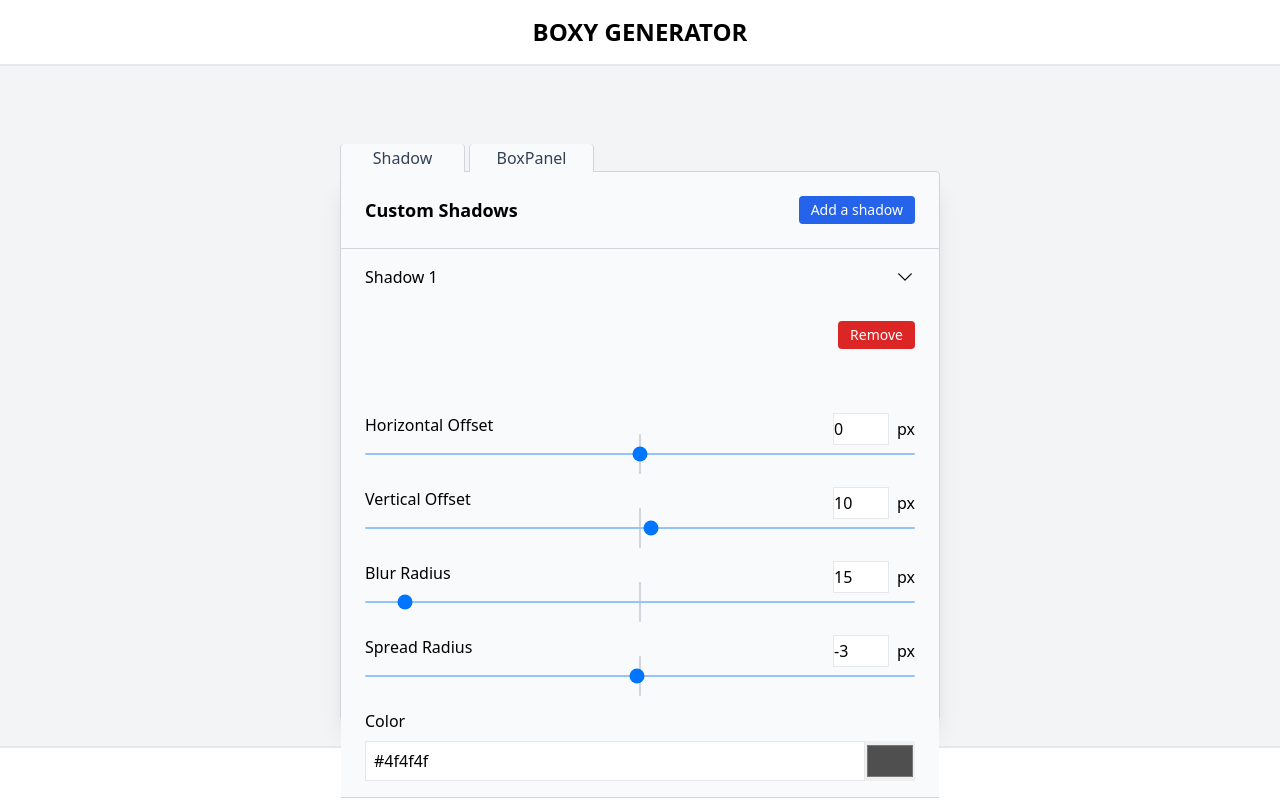
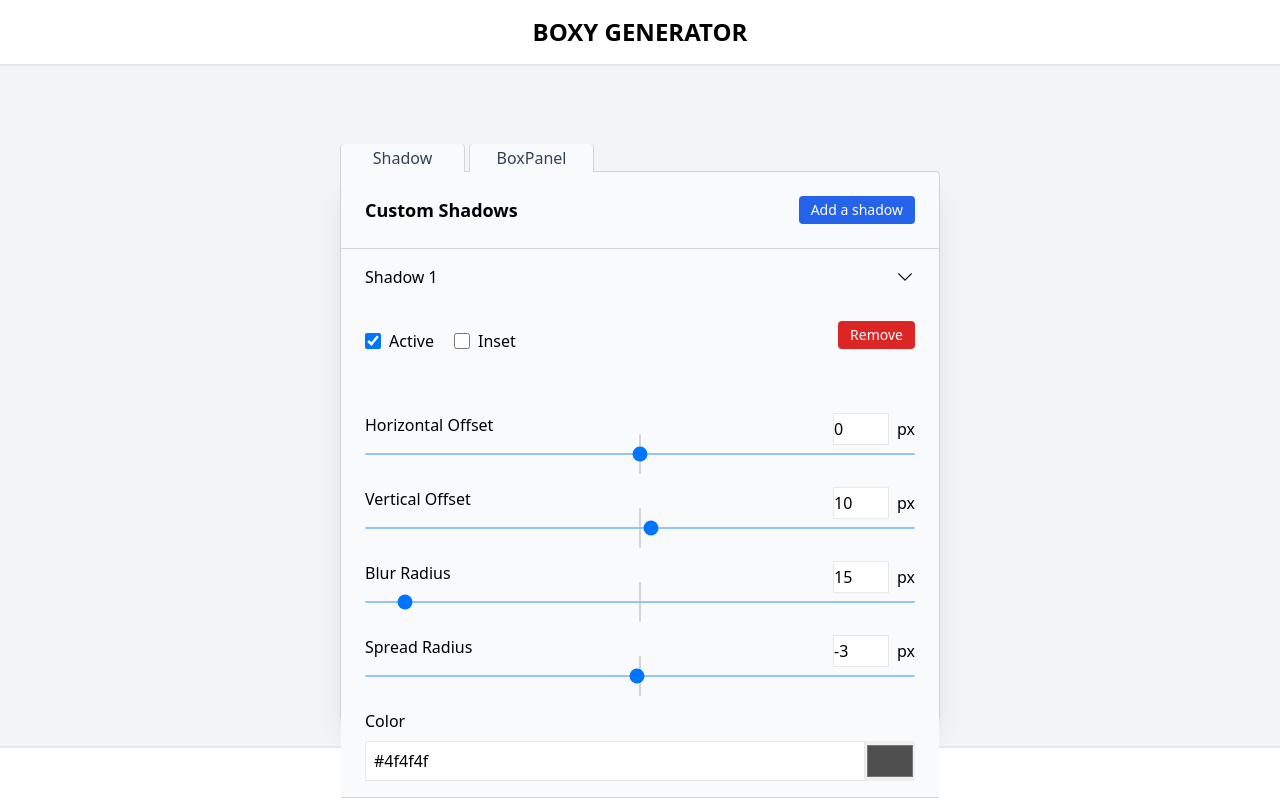
Before and after one commit to SteaveRkt/react-boxy-generator, a React (Vite) app: page / in a window 1280 px wide. Built offline with nearby package versions, Linux system fonts and the light colour scheme.

Commit message:
checkbox done

```diff
--- a/src/features/shadows.js
+++ b/src/features/shadows.js
@@ -117,6 +117,8 @@
             curentInput.value=action.payload.value
         },
         updateCheckbox:(state,action)=>{
+            const curentShadow=state.find(state=>state.id===action.payload.shadowId)
+            curentShadow[action.payload.name]=!curentShadow[action.payload.name]
         },}
     })
 export const {addShadow,removeShadow,updateShadow,updateCheckbox} = shadowsSlice.actions
--- a/src/layouts/ShadowList/Shadow.jsx
+++ b/src/layouts/ShadowList/Shadow.jsx
@@ -2,6 +2,7 @@
 import chevron from "../../assets/chevron.svg"
 import ShadowRange from "./ShadowRange"
 import ShadowColorPicker from './ShadowColorPicker'
+import ShadowCheckbox from "./ShadowCheckbox"
 export default function Shadow({panelNumber,shadow}) {
     const [toogleShadow,setToogleShadow]=useState(false)
       const shadowInputs=shadow.inputs.map((input,index)=>(
@@ -28,8 +29,8 @@
     {toogleShadow&&
         <>
             <div className="flex items-end px-6 py-4">
-                {/* checkbox */}
-                {/* checkbox */}
+                <ShadowCheckbox name="active" shadowId={shadow.id}/>
+                <ShadowCheckbox name="inset" shadowId={shadow.id}/>
                 <button className="rounded bg-red-600 hover:bg-red-700 ml-auto text-sm text-white py-1 px-3">Remove</button>
             </div>
             <div className="px-6 py-4">
--- /dev/null
+++ b/src/layouts/ShadowList/ShadowCheckbox.jsx
@@ -0,0 +1,23 @@
+import { useDispatch ,useSelector} from "react-redux"
+import { updateCheckbox } from "../../features/shadows"
+export default function ShadowCheckbox({name,shadowId}) {
+  const checkbxShadow=useSelector(state=>state.shadows.find(shadow=>shadow.id===shadowId
+  ))
+  const dispacth=useDispatch()
+    return (
+    <>
+      <input
+      onChange={()=>dispacth(updateCheckbox({shadowId,name}))}
+      type="checkbox"
+      id={`checkbox-${name}-${shadowId}`}
+      checked={checkbxShadow[name]}
+      className="h-4 w-4 border-gray-300 rounded mr-2"
+      />
+      <label
+      className="leading-4 mr-5"
+      htmlFor={`checkbox-${name}-${shadowId}`}>
+        {name.charAt(0).toUpperCase()+name.slice(1)}
+      </label>
+    </>
+  )
+}
```
